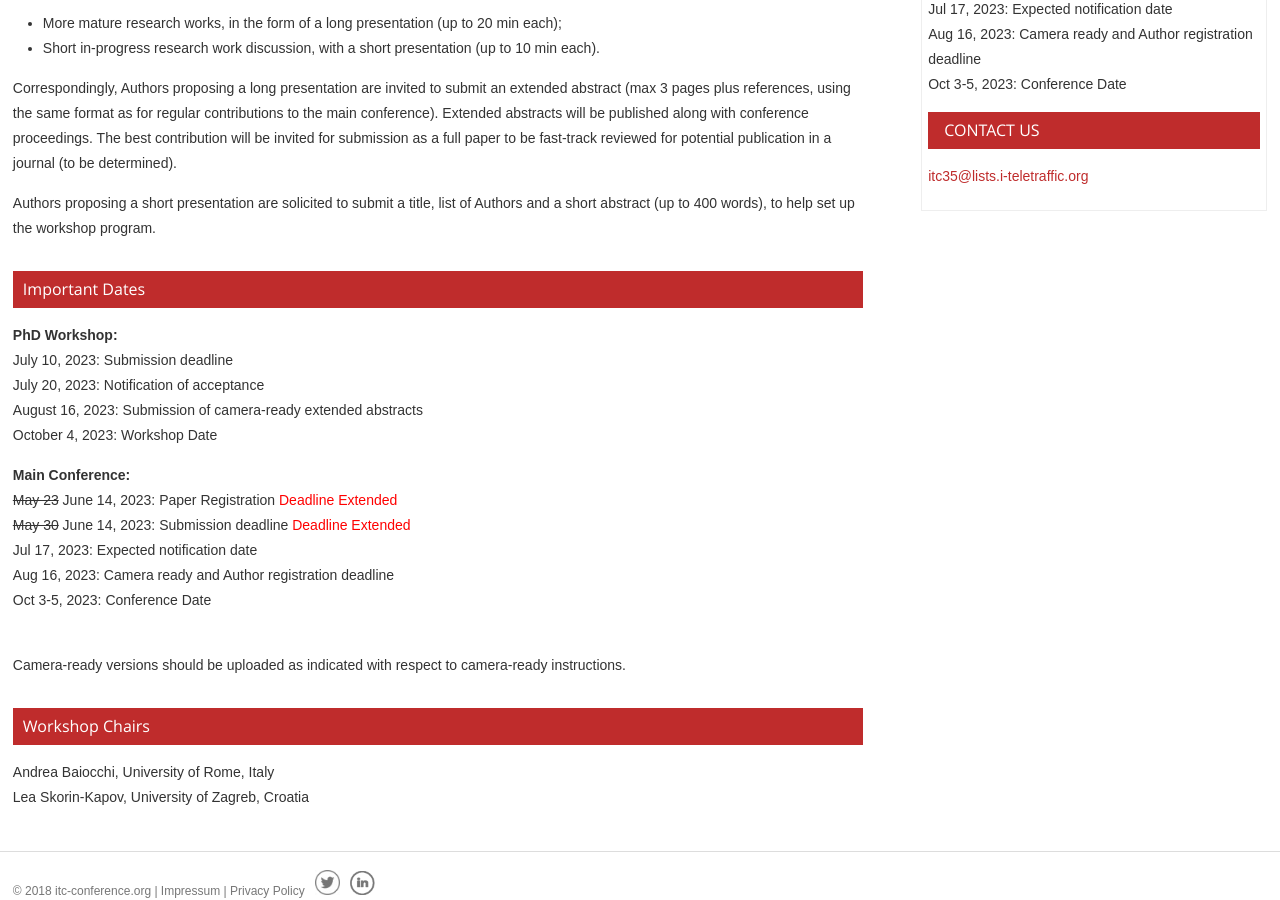
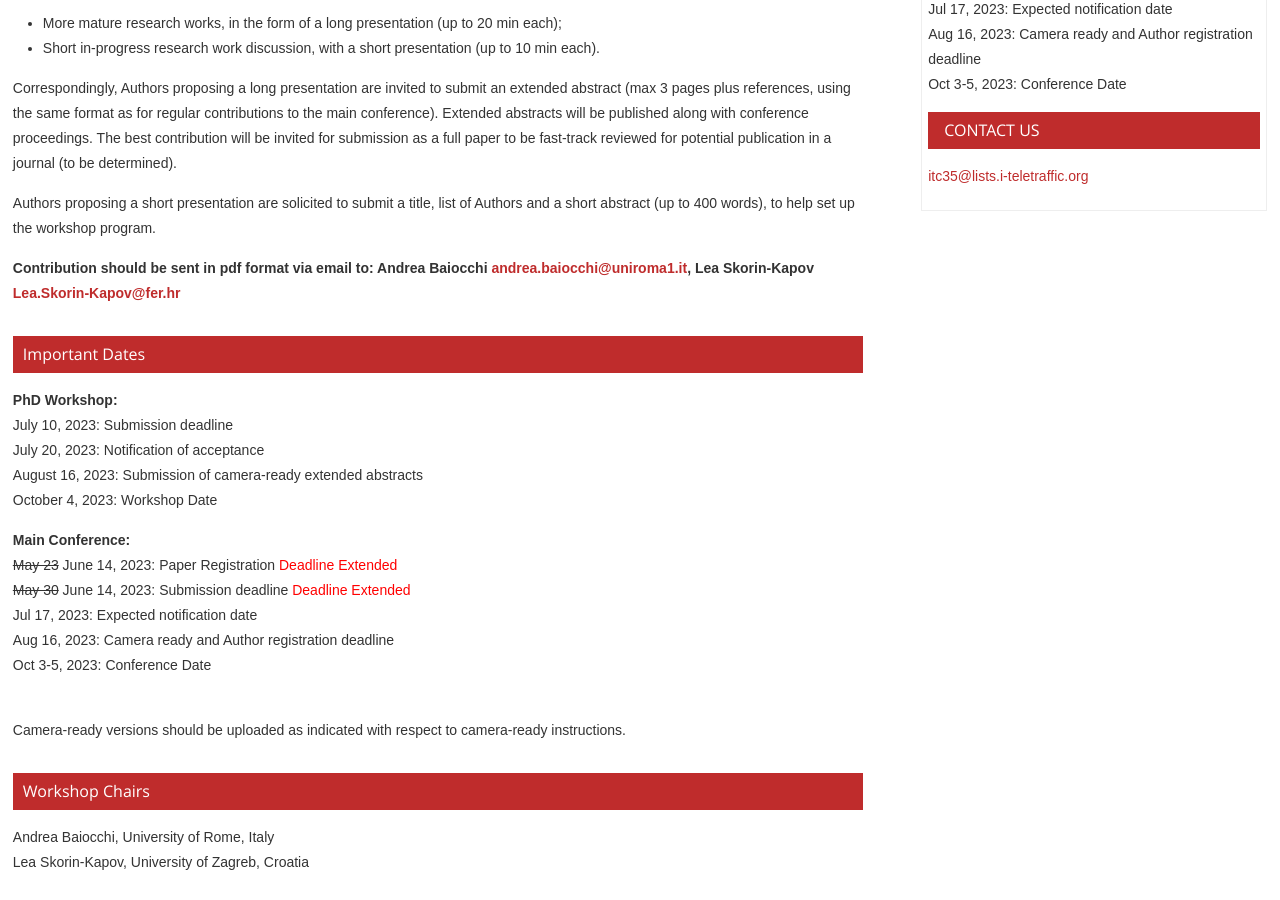
Before and after one commit to ohohlfeld/itc35, a Jekyll site: the page built from PhD Workshop.md, in a window 1280 px wide and 900 px high, scrolled down 938 px. Built offline with Jekyll 4.4.1, drawn with Linux system fonts in a browser that asks for light colours.

Commit message:
Update PhD Workshop.md

```diff
--- a/PhD Workshop.md
+++ b/PhD Workshop.md
@@ -38,6 +38,11 @@ Authors proposing a short presentation are solicited to submit a title,
 list of Authors and a short abstract (up to 400 words), to help set up the
 workshop program.
 
+**Contribution should be sent in pdf format via email to:
+Andrea Baiocchi <andrea.baiocchi@uniroma1.it>,
+Lea Skorin-Kapov <Lea.Skorin-Kapov@fer.hr>**
+
+
 ##  Important Dates
 
 {% capture dates %}
```
